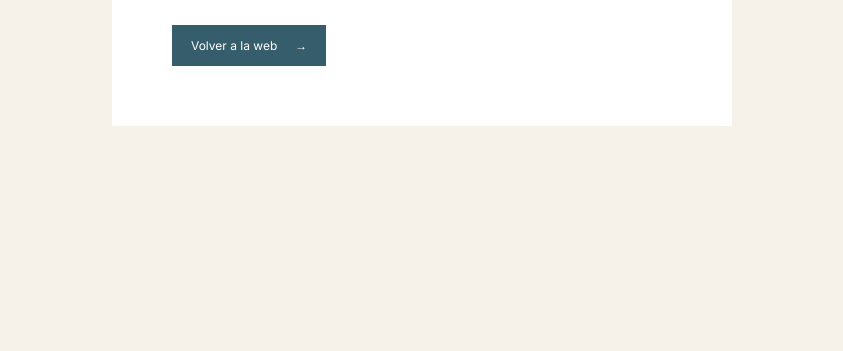
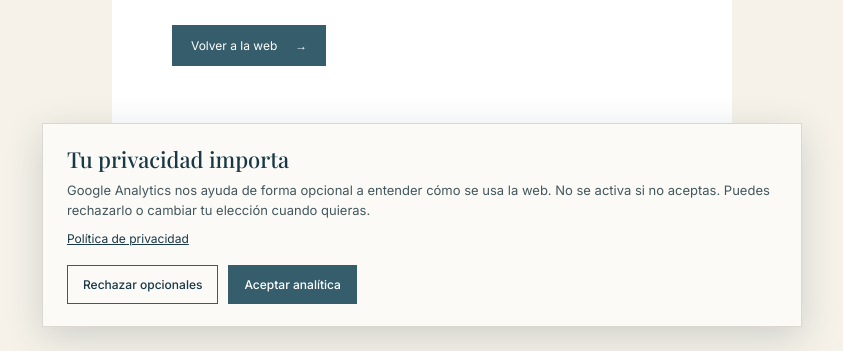
Before and after one commit to tativabu87/habitaratlantico-web, a plain HTML site: page gracias.html in a window 1280 px wide. Shown: the part 449-800 px from the top of the page, without its empty margins (218-1061 px from the left). Drawn offline with nearby package versions, Linux system fonts and the light colour scheme; a web font is replaced by a local one.

Commit message:
Load consent-controlled analytics on page

```diff
--- a/gracias.html
+++ b/gracias.html
@@ -1,2 +1,2 @@
 <!doctype html>
-<html lang="es"><head><meta charset="utf-8"><meta name="viewport" content="width=device-width,initial-scale=1"><title>Solicitud recibida · HabitarAtlántico</title><meta name="description" content="Tu solicitud ha sido recibida por HabitarAtlántico."><link rel="stylesheet" href="styles.css"></head><body><main class="thanks"><div class="thanks-card"><div class="kicker">HABITARATLÁNTICO</div><h1>Gracias por escribirnos.</h1><p>Hemos recibido tu solicitud correctamente. Nos pondremos en contacto contigo para conocer mejor tu vivienda y explicarte cómo podemos ayudarte.</p><a class="button" href="index.html">Volver a la web <span>→</span></a></div></main></body></html>
+<html lang="es"><head><meta charset="utf-8"><meta name="viewport" content="width=device-width,initial-scale=1"><title>Solicitud recibida · HabitarAtlántico</title><meta name="description" content="Tu solicitud ha sido recibida por HabitarAtlántico."><link rel="stylesheet" href="styles.css"></head><body><main class="thanks"><div class="thanks-card"><div class="kicker">HABITARATLÁNTICO</div><h1>Gracias por escribirnos.</h1><p>Hemos recibido tu solicitud correctamente. Nos pondremos en contacto contigo para conocer mejor tu vivienda y explicarte cómo podemos ayudarte.</p><a class="button" href="index.html">Volver a la web <span>→</span></a></div></main><script src="analytics-consent.js" defer></script></body></html>
```
